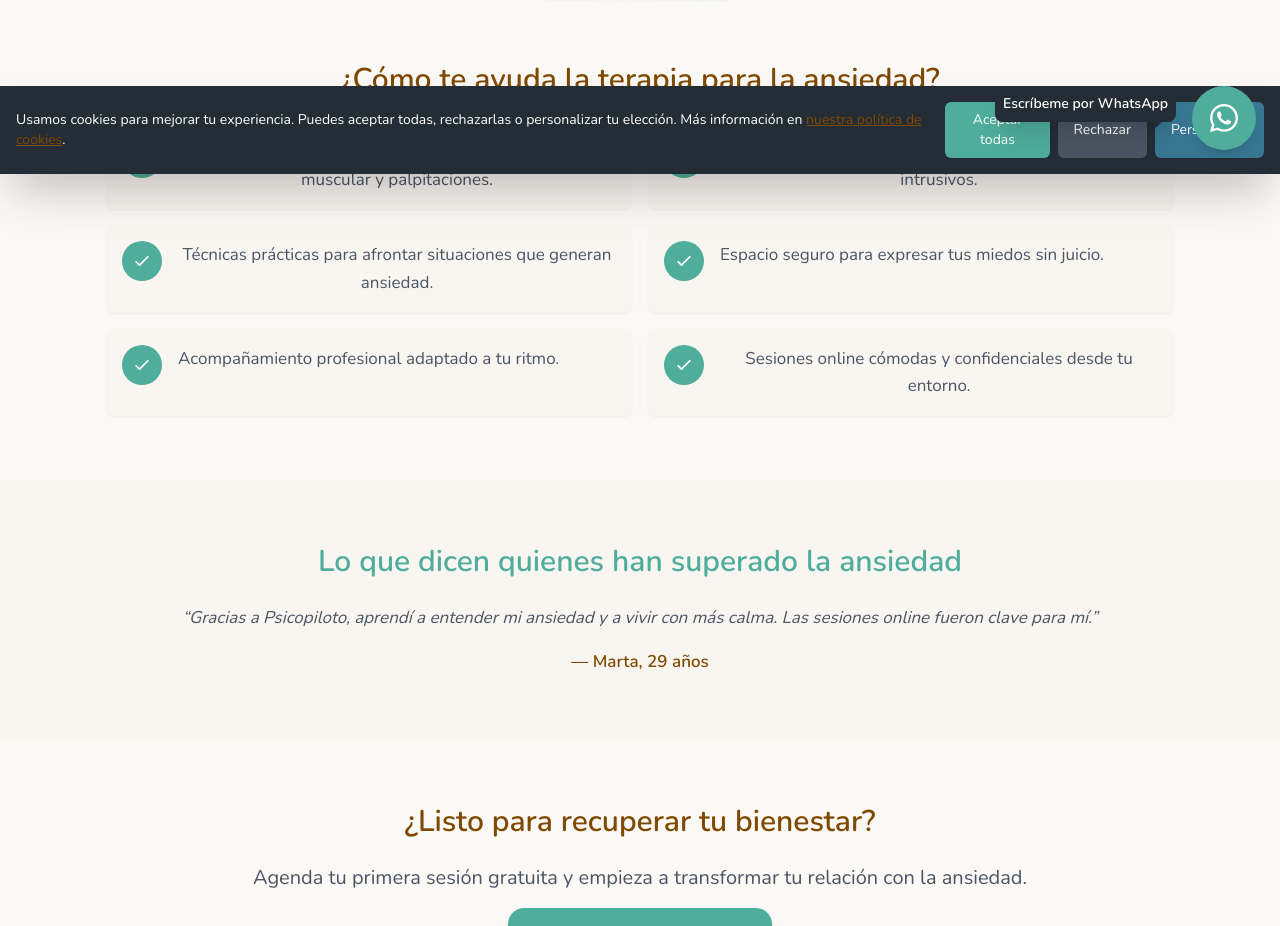
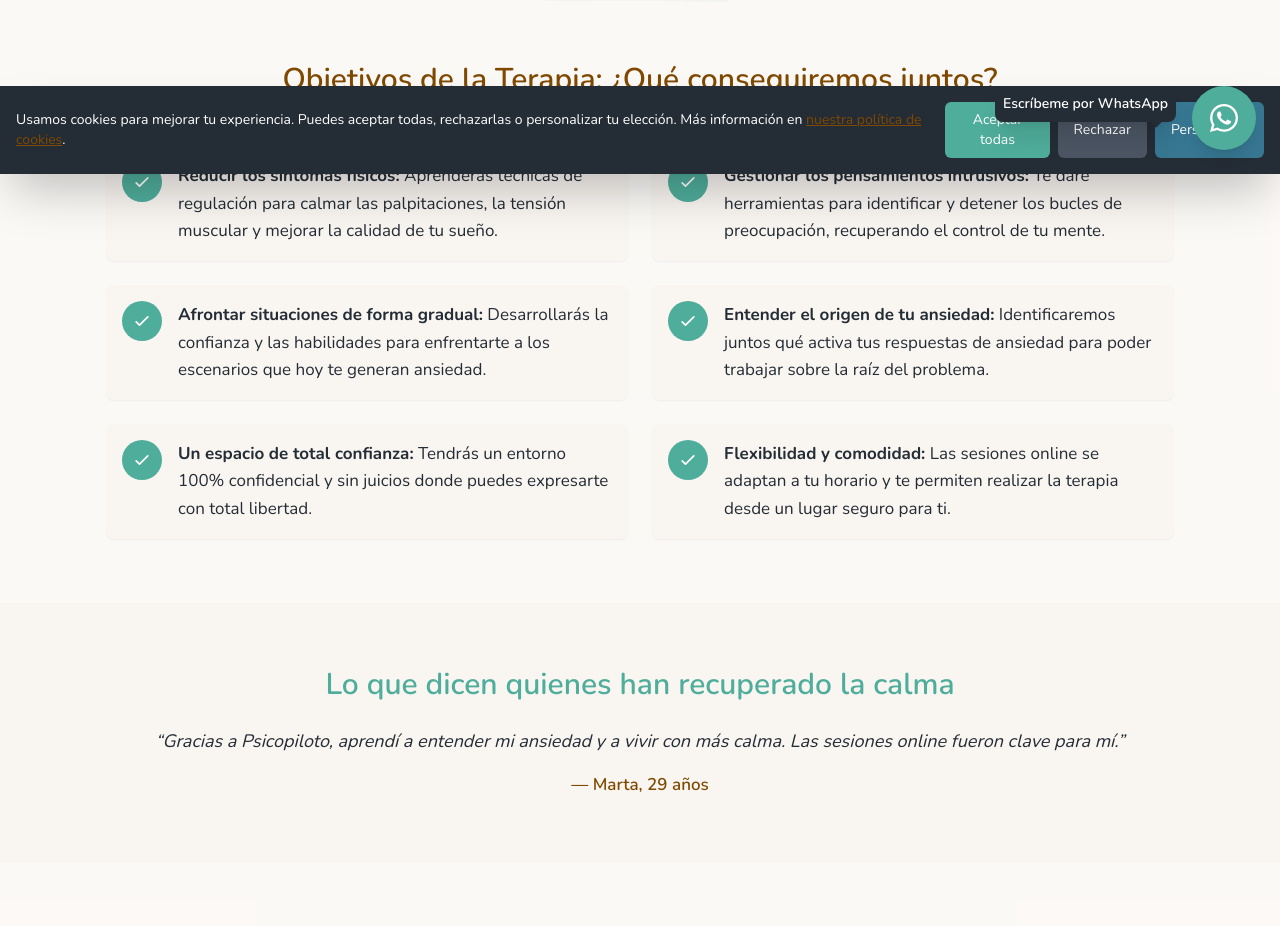
Before and after one commit to psicopiloto/psicopilotopage1, a Next.js app: page /ansiedad in a window 1280 px wide. Shown: the part 626-1552 px from the top of the page. Built offline with nearby package versions, Linux system fonts and the light colour scheme.

Commit message:
Update ansiedad.js

```diff
--- a/pages/ansiedad.js
+++ b/pages/ansiedad.js
@@ -1,21 +1,33 @@
+// pages/ansiedad.js
+
 import Nav from "../components/Nav";
 import Footer from "../components/Footer";
 import PageHeader from "../components/PageHeader";
 import AnimatedCTA from "../components/AnimatedCTA";
 import BackgroundLogo from "../components/BackgroundLogo";
-import Image from "next/image";
 import { NextSeo } from "next-seo";
 
 export default function Ansiedad() {
+  // ✨ CORRECCIÓN DE TONO: Lista de objetivos reescrita con un lenguaje más profesional y cercano
+  const objetivosTerapia = [
+    "<strong>Reducir los síntomas físicos:</strong> Aprenderás técnicas de regulación para calmar las palpitaciones, la tensión muscular y mejorar la calidad de tu sueño.",
+    "<strong>Gestionar los pensamientos intrusivos:</strong> Te daré herramientas para identificar y detener los bucles de preocupación, recuperando el control de tu mente.",
+    "<strong>Afrontar situaciones de forma gradual:</strong> Desarrollarás la confianza y las habilidades para enfrentarte a los escenarios que hoy te generan ansiedad.",
+    "<strong>Entender el origen de tu ansiedad:</strong> Identificaremos juntos qué activa tus respuestas de ansiedad para poder trabajar sobre la raíz del problema.",
+    "<strong>Un espacio de total confianza:</strong> Tendrás un entorno 100% confidencial y sin juicios donde puedes expresarte con total libertad.",
+    "<strong>Flexibilidad y comodidad:</strong> Las sesiones online se adaptan a tu horario y te permiten realizar la terapia desde un lugar seguro para ti.",
+  ];
+
   return (
     <div className="min-h-screen flex flex-col font-sans bg-psicopiloto-sand-50 text-psicopiloto-gray-700 relative">
       <NextSeo
-        title="Tratamiento psicológico para la ansiedad | Psicopiloto"
-        description="Supera la ansiedad con sesiones online personalizadas. Psicopiloto te ofrece un espacio seguro, cercano y profesional para recuperar tu bienestar."
+        title="Terapia Psicológica para la Ansiedad | Psicopiloto"
+        description="Supera la ansiedad con sesiones online personalizadas. Psicopiloto te ofrece un plan de acción y herramientas prácticas para recuperar tu bienestar y tomar el control."
         canonical="https://psicopiloto.com/ansiedad"
         additionalMetaTags={[
           { name: "keywords", content: "terapia ansiedad, psicólogo ansiedad online, tratamiento ansiedad Granada, psicología online" },
-          { name: "author", content: "Jose Carlos Rodríguez Retamar" },
+          // ✨ CORRECCIÓN: Nombre de autor actualizado
+          { name: "author", content: "Jose Carlos Rguez. Retamar" },
         ]}
       />
 
@@ -24,8 +36,9 @@ export default function Ansiedad() {
 
       <main className="flex-grow pt-16 relative z-10">
         <PageHeader
-          title="Tratamiento psicológico para la ansiedad"
-          subtitle="¿Sientes que la ansiedad te supera? Te acompaño con herramientas prácticas y un enfoque cercano para recuperar tu calma y bienestar."
+          // ✨ CORRECCIÓN DE TONO: Título y subtítulo más directos y profesionales
+          title="Terapia para la Ansiedad: Recupera tu Calma"
+          subtitle="¿Sientes que la ansiedad te supera? Te ofrezco un plan de acción claro y herramientas prácticas para que recuperes el control y el bienestar."
           backgroundImage="/fotoinicio1.webp"
           cta={{
             href: "/contacto",
@@ -34,28 +47,24 @@ export default function Ansiedad() {
           }}
         />
 
-        {/* Beneficios */}
+        {/* ✨ CORRECCIÓN DE TONO: Sección de beneficios renombrada y con contenido enfocado en el proceso terapéutico */}
         <section className="py-16 bg-white/40">
           <div className="container mx-auto max-w-4xl text-center">
-            <h2 className="text-3xl font-semibold mb-6 text-psicopiloto-honey-500">
-              ¿Cómo te ayuda la terapia para la ansiedad?
+            <h2 className="text-3xl font-semibold mb-12 text-psicopiloto-honey-500">
+              Objetivos de la Terapia: ¿Qué conseguiremos juntos?
             </h2>
-            <div className="grid grid-cols-1 md:grid-cols-2 gap-4">
-              {[
-                "Reducción de síntomas físicos como insomnio, tensión muscular y palpitaciones.",
-                "Mejora del control emocional y gestión de pensamientos intrusivos.",
-                "Técnicas prácticas para afrontar situaciones que generan ansiedad.",
-                "Espacio seguro para expresar tus miedos sin juicio.",
-                "Acompañamiento profesional adaptado a tu ritmo.",
-                "Sesiones online cómodas y confidenciales desde tu entorno.",
-              ].map((item, i) => (
-                <div key={i} className="flex items-start gap-4 p-4 bg-psicopiloto-sand-50 rounded-lg shadow-sm hover:shadow-md transition">
+            <div className="grid grid-cols-1 md:grid-cols-2 gap-6 text-left">
+              {objetivosTerapia.map((item, i) => (
+                <div
+                  key={i}
+                  className="flex items-start gap-4 p-4 bg-psicopiloto-sand-50 rounded-lg shadow-sm hover:shadow-lg transition transform hover:-translate-y-1"
+                >
                   <span className="flex-none w-10 h-10 rounded-full bg-psicopiloto-green-500 text-white inline-flex items-center justify-center">
                     <svg className="w-5 h-5" fill="none" stroke="currentColor" strokeWidth="2" viewBox="0 0 24 24" aria-hidden="true">
                       <path strokeLinecap="round" strokeLinejoin="round" d="M5 13l4 4L19 7" />
                     </svg>
                   </span>
-                  <p className="leading-relaxed text-psicopiloto-gray-500">{item}</p>
+                  <p className="leading-relaxed text-psicopiloto-gray-700" dangerouslySetInnerHTML={{ __html: item }}></p>
                 </div>
               ))}
             </div>
@@ -66,9 +75,9 @@ export default function Ansiedad() {
         <section className="py-16 bg-psicopiloto-sand-50">
           <div className="container mx-auto max-w-3xl text-center">
             <h2 className="text-3xl font-semibold mb-6 text-psicopiloto-green-500">
-              Lo que dicen quienes han superado la ansiedad
+              Lo que dicen quienes han recuperado la calma
             </h2>
-            <blockquote className="italic text-psicopiloto-gray-500">
+            <blockquote className="italic text-lg text-psicopiloto-gray-700">
               “Gracias a Psicopiloto, aprendí a entender mi ansiedad y a vivir con más calma. Las sesiones online fueron clave para mí.”
             </blockquote>
             <p className="mt-4 text-psicopiloto-honey-500 font-semibold">— Marta, 29 años</p>
@@ -77,11 +86,12 @@ export default function Ansiedad() {
 
         {/* CTA final */}
         <section className="py-16 bg-white/40 text-center">
+          {/* ✨ CORRECCIÓN DE TONO: Textos del CTA final más cercanos y realistas */}
           <h2 className="text-3xl font-semibold mb-6 text-psicopiloto-honey-500">
-            ¿Listo para recuperar tu bienestar?
+            ¿Listo para empezar?
           </h2>
-          <p className="text-xl text-psicopiloto-gray-500 mb-4">
-            Agenda tu primera sesión gratuita y empieza a transformar tu relación con la ansiedad.
+          <p className="text-xl text-psicopiloto-gray-500 mb-8 max-w-2xl mx-auto">
+            El primer paso es el más difícil, y ya estás aquí. Agenda una sesión y empecemos a trabajar juntos para que recuperes tu bienestar.
           </p>
           <AnimatedCTA href="/contacto" text="Solicita tu sesión ahora" color="green" />
         </section>
```
